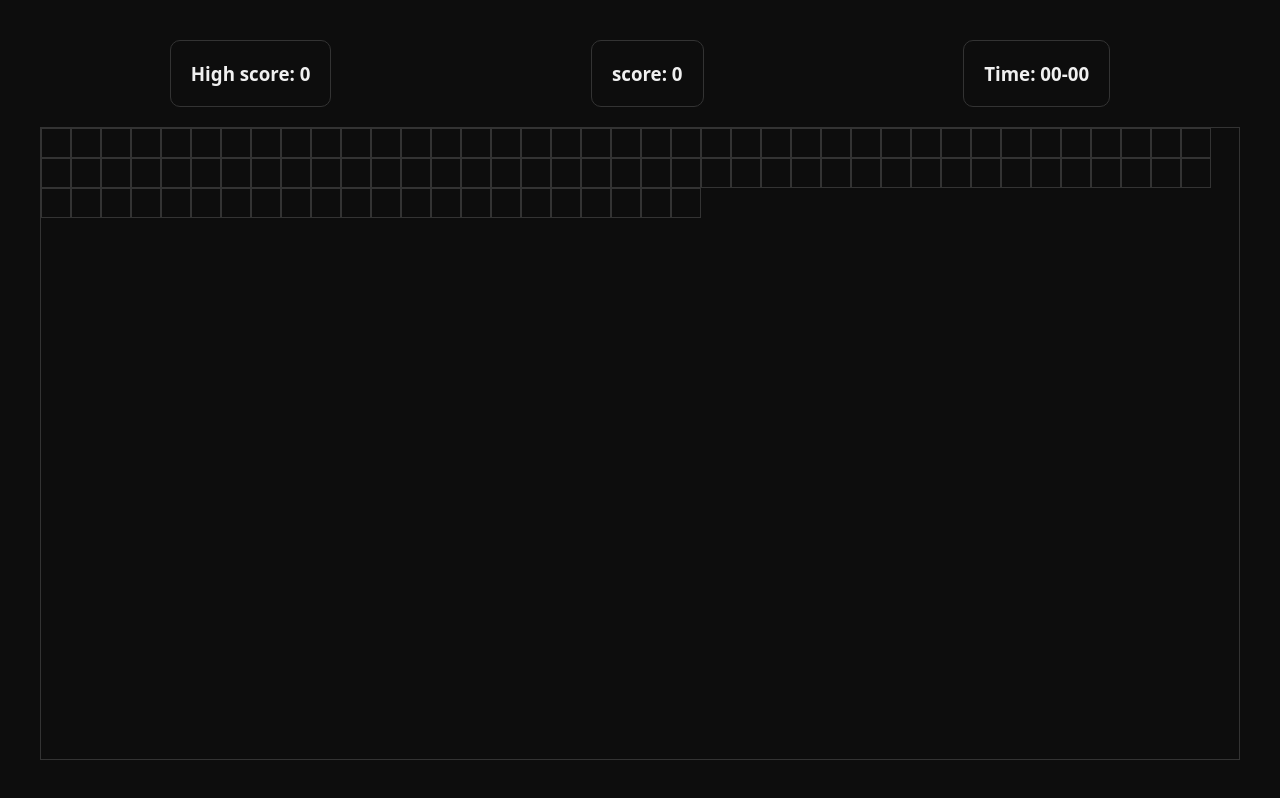
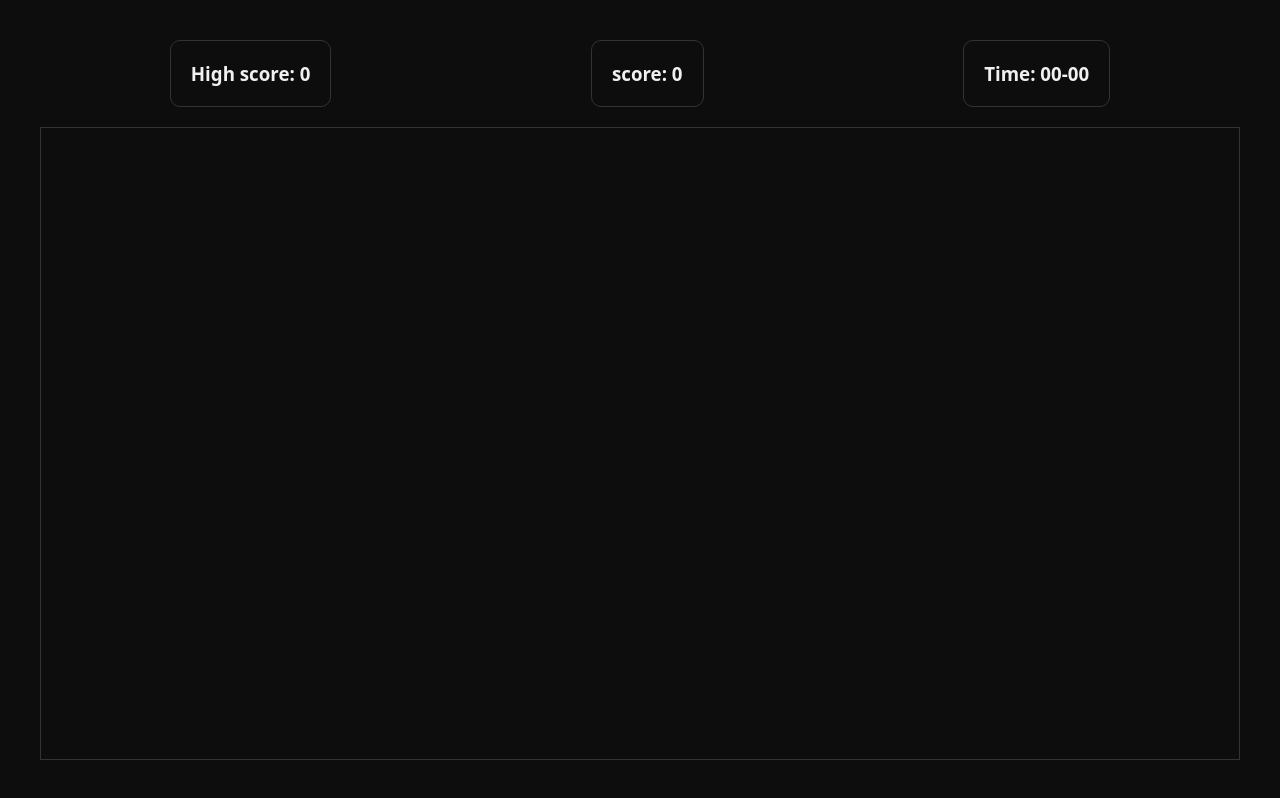
Before and after one commit to dhruval1907/JS-30, a plain HTML site: page snake-game/index.html in a window 1280 px wide. Drawn offline with Linux system fonts and the light colour scheme.

Commit message:
jssnakeproject

```diff
--- a/snake-game/index.html
+++ b/snake-game/index.html
@@ -28,106 +28,7 @@
                 </div>
             </div>
             <div class="board">
-                <div class="block"></div>
-                <div class="block"></div>
-                <div class="block"></div>
-                <div class="block"></div>
-                <div class="block"></div>
-                <div class="block"></div>
-                <div class="block"></div>
-                <div class="block"></div>
-                <div class="block"></div>
-                <div class="block"></div>
-                <div class="block"></div>
-                <div class="block"></div>
-                <div class="block"></div>
-                <div class="block"></div>
-                <div class="block"></div>
-                <div class="block"></div>
-                <div class="block"></div>
-                <div class="block"></div>
-                <div class="block"></div>
-                <div class="block"></div>
-                <div class="block"></div>
-                <div class="block"></div>
-                <div class="block"></div>
-                <div class="block"></div>
-                <div class="block"></div>
-                <div class="block"></div>
-                <div class="block"></div>
-                <div class="block"></div>
-                <div class="block"></div>
-                <div class="block"></div>
-                <div class="block"></div>
-                <div class="block"></div>
-                <div class="block"></div>
-                <div class="block"></div>
-                <div class="block"></div>
-                <div class="block"></div>
-                <div class="block"></div>
-                <div class="block"></div>
-                <div class="block"></div>
-                <div class="block"></div>
-                <div class="block"></div>
-                <div class="block"></div>
-                <div class="block"></div>
-                <div class="block"></div>
-                <div class="block"></div>
-                <div class="block"></div>
-                <div class="block"></div>
-                <div class="block"></div>
-                <div class="block"></div>
-                <div class="block"></div>
-                <div class="block"></div>
-                <div class="block"></div>
-                <div class="block"></div>
-                <div class="block"></div>
-                <div class="block"></div>
-                <div class="block"></div>
-                <div class="block"></div>
-                <div class="block"></div>
-                <div class="block"></div>
-                <div class="block"></div>
-                <div class="block"></div>
-                <div class="block"></div>
-                <div class="block"></div>
-                <div class="block"></div>
-                <div class="block"></div>
-                <div class="block"></div>
-                <div class="block"></div>
-                <div class="block"></div>
-                <div class="block"></div>
-                <div class="block"></div>
-                <div class="block"></div>
-                <div class="block"></div>
-                <div class="block"></div>
-                <div class="block"></div>
-                <div class="block"></div>
-                <div class="block"></div>
-                <div class="block"></div>
-                <div class="block"></div>
-                <div class="block"></div>
-                <div class="block"></div>
-                <div class="block"></div>
-                <div class="block"></div>
-                <div class="block"></div>
-                <div class="block"></div>
-                <div class="block"></div>
-                <div class="block"></div>
-                <div class="block"></div>
-                <div class="block"></div>
-                <div class="block"></div>
-                <div class="block"></div>
-                <div class="block"></div>
-                <div class="block"></div>
-                <div class="block"></div>
-                <div class="block"></div>
-                <div class="block"></div>
-                <div class="block"></div>
-                <div class="block"></div>
-                <div class="block"></div>
-                <div class="block"></div>
-                <div class="block"></div>
+
             </div>
         </section>
     </main>
--- a/snake-game/script.js
+++ b/snake-game/script.js
@@ -0,0 +1,8 @@
+const board = document.querySelector(".board")
+const boardHeight = 30
+const boardWidth = 30
+
+const rows = Math.floor(board.clientHeight / boardHeight)
+const cols = Math.floor(board.clientWidth / boardWidth)
+console.log(rows);
+console.log(cols);
```
